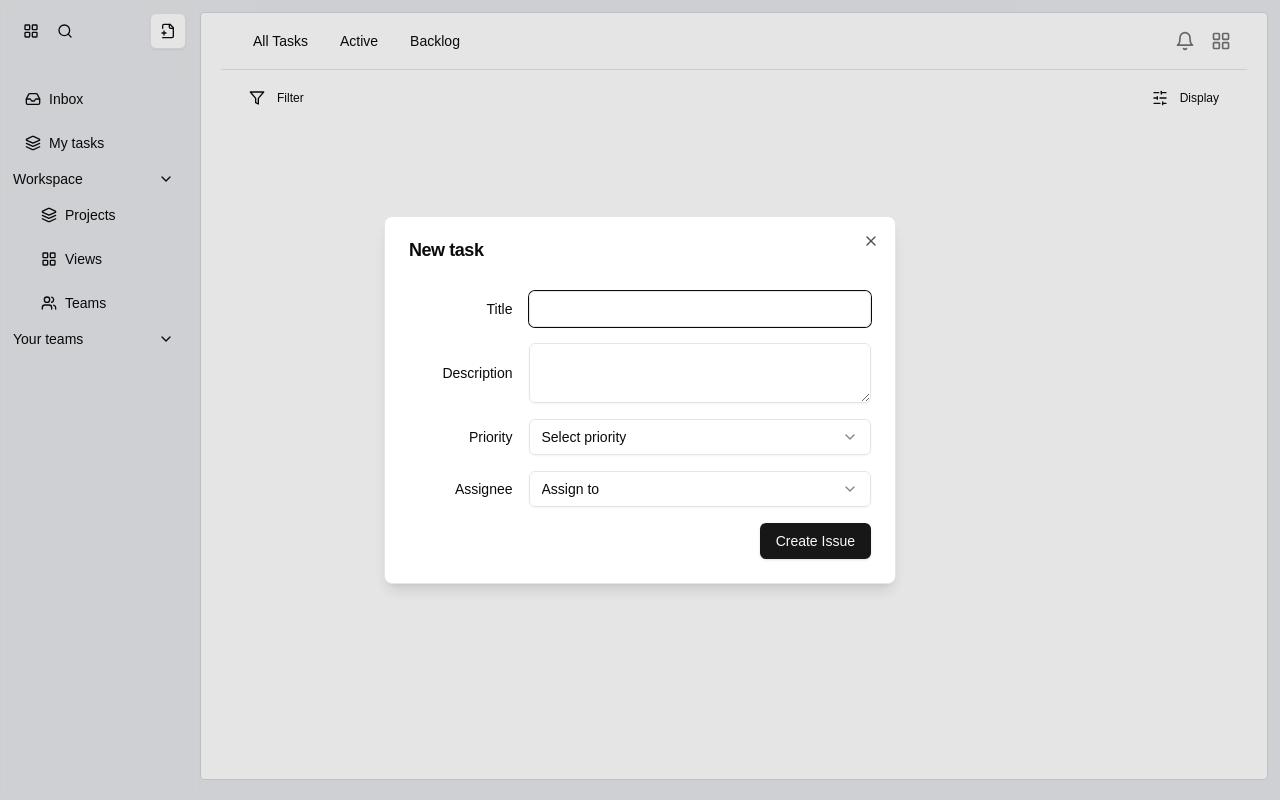
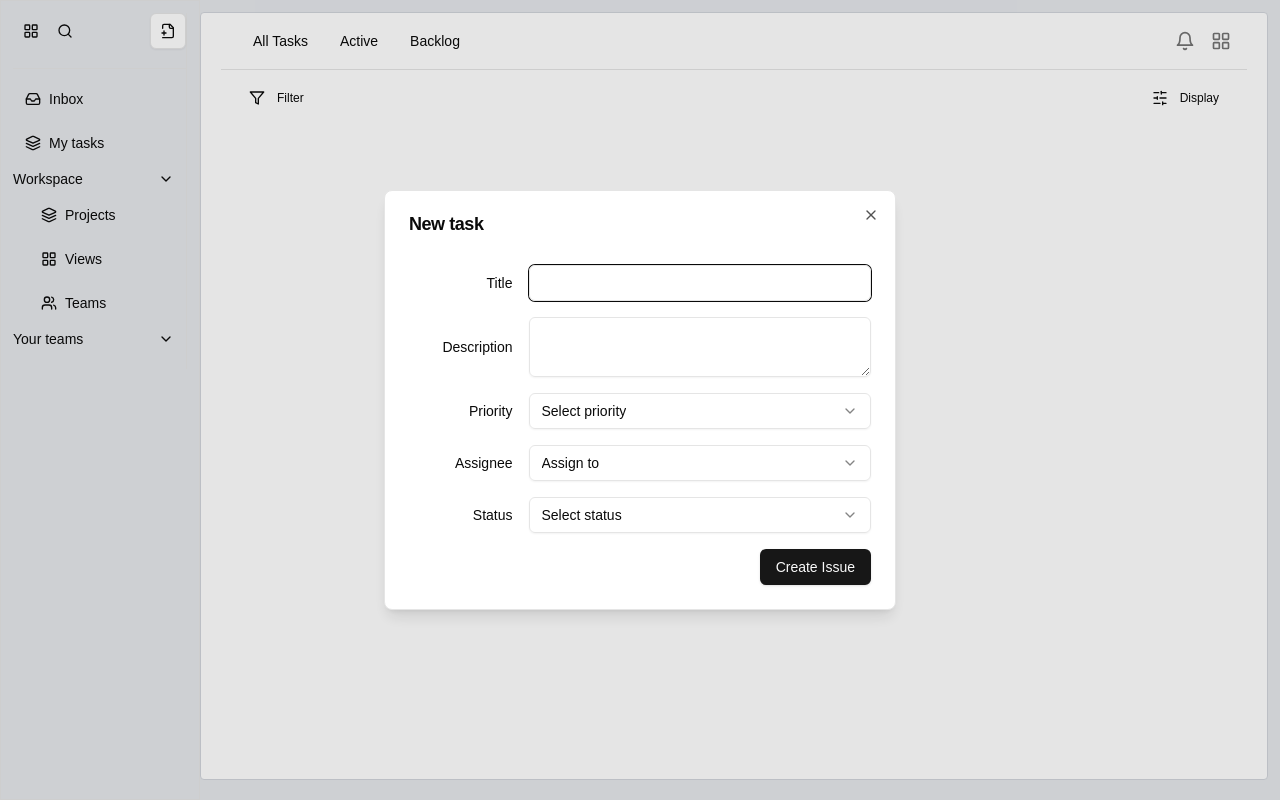
Before and after one commit to daidtech/fe_mini_tasks, a Next.js app: page /my-tasks in a window 1280 px wide. Both pictures are taken after a click on the button "Notifications". Built offline with nearby package versions, Linux system fonts and the light colour scheme.

Commit message:
add status field to new task form and update task model to use TaskStatus enum

```diff
--- a/components/tasks/new_task_form.tsx
+++ b/components/tasks/new_task_form.tsx
@@ -11,7 +11,7 @@ import {
 import { Dialog, DialogContent, DialogFooter, DialogHeader, DialogTitle} from '@/components/ui/dialog';
 import { Label } from "../ui/label";
 import { useDispatch } from "react-redux";
-import Task from "@/models/tasks";
+import Task, { TaskStatus } from "@/models/tasks";
 import { useFormik } from 'formik';
 import { addTask } from "@/store/slices/tasksSlice";
 
@@ -32,6 +32,7 @@ export default function NewTaskForm({ isOpen, setIsOpen }: NewIssueFormProps) {
       description: '',
       priority: '',
       assignee: '',
+      status: 'todo' as TaskStatus,
     },
     onSubmit: (values) => {
       const newTask: Task = {
@@ -40,7 +41,7 @@ export default function NewTaskForm({ isOpen, setIsOpen }: NewIssueFormProps) {
         description: values.description,
         priority: values.priority,
         assignee: values.assignee,
-        status: "todo"
+        status: values.status,
       };
       dispatch(addTask(newTask));
       setIsOpen(false);
@@ -115,6 +116,26 @@ export default function NewTaskForm({ isOpen, setIsOpen }: NewIssueFormProps) {
                 </SelectContent>
               </Select>
             </div>
+            <div className="grid grid-cols-4 items-center gap-4">
+              <Label htmlFor="status" className="text-right">
+                Status
+              </Label>
+              <Select
+                name="status"
+                onValueChange={(value) => formik.setFieldValue('status', value)}
+              >
+                <SelectTrigger className="col-span-3">
+                  <SelectValue placeholder="Select status" />
+                </SelectTrigger>
+                <SelectContent>
+                  {Object.values(TaskStatus).map((status) => (
+                    <SelectItem key={status} value={status}>
+                      {status.charAt(0).toUpperCase() + status.slice(1).replace('-', ' ')}
+                    </SelectItem>
+                  ))}
+                </SelectContent>
+              </Select>
+            </div>
           </div>
           <DialogFooter>
             <Button type="submit">
--- a/models/tasks.ts
+++ b/models/tasks.ts
@@ -1,12 +1,22 @@
+enum TaskStatus {
+  Todo = 'todo',
+  InProgress = 'in-progress',
+  Done = 'done',
+  Backlog = 'backlog'
+}
+
 interface Task {
   id: string;
   title: string;
   description: string;
   priority: string;
   assignee: string;
-  status: 'todo' | 'in-progress' | 'done' | 'backlog';
+  status: TaskStatus;
   startDate?: string;
   endDate?: string;
 }
 
+export {
+  TaskStatus
+}
 export default Task;
```
